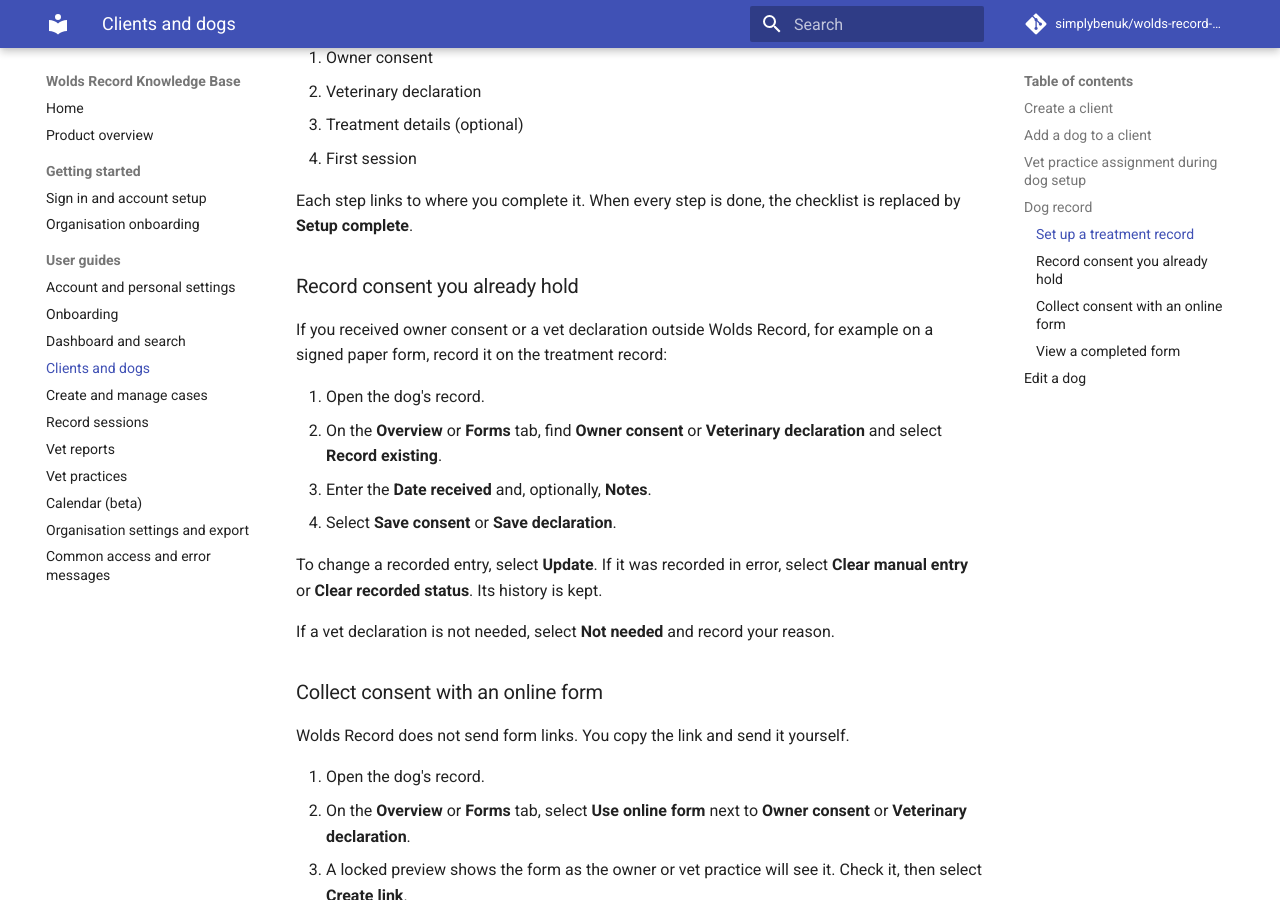
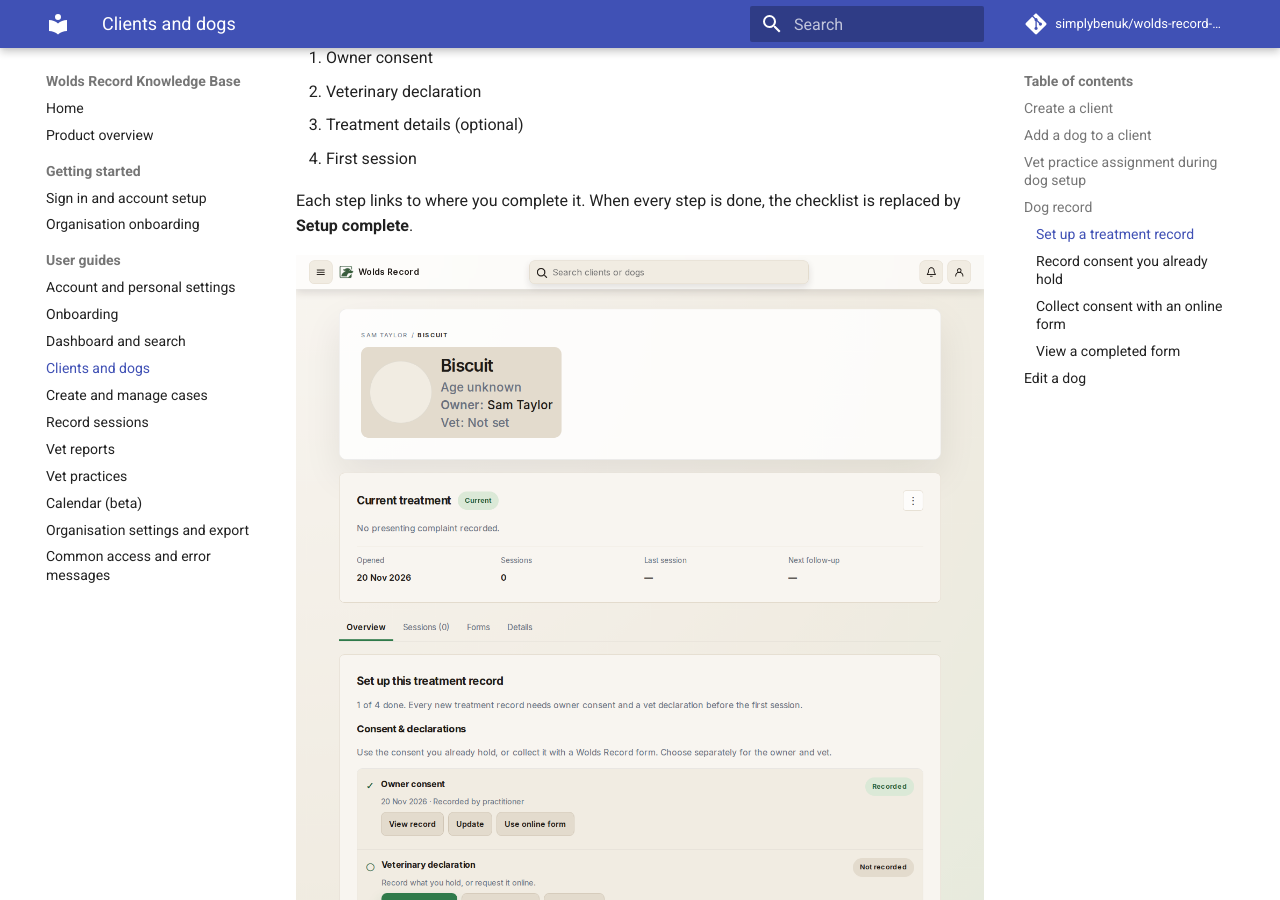
Before and after one commit to simplybenuk/wolds-record-kb, an MkDocs documentation site: the page built from knowledge-base/user-guides/clients-and-dogs.md, in a window 1280 px wide and 900 px high, scrolled down 1437 px. Built offline with MkDocs 1.6.1 and Material for MkDocs 9.7.7, drawn with Linux system fonts in a browser that asks for light colours; comment, search, counter and statistics services are not loaded.

Commit message:
Add dog record setup checklist screenshot
Co-Authored-By: Claude Opus 5.5 <noreply@anthropic.com>

```diff
--- a/knowledge-base/user-guides/clients-and-dogs.md
+++ b/knowledge-base/user-guides/clients-and-dogs.md
@@ -56,6 +56,8 @@ vet declaration before the first session. The steps are:
 Each step links to where you complete it. When every step is done, the
 checklist is replaced by **Setup complete**.
 
+![The Overview tab of a dog record showing Set up this treatment record, 1 of 4 done. Owner consent is recorded. Veterinary declaration, treatment details and first session are not done yet.](../assets/screenshots/dog-record-setup-checklist.png)
+
 ### Record consent you already hold
 
 If you received owner consent or a vet declaration outside Wolds Record, for
```
Also changed, not shown: knowledge-base/assets/screenshots/dog-record-setup-checklist.png (added).
